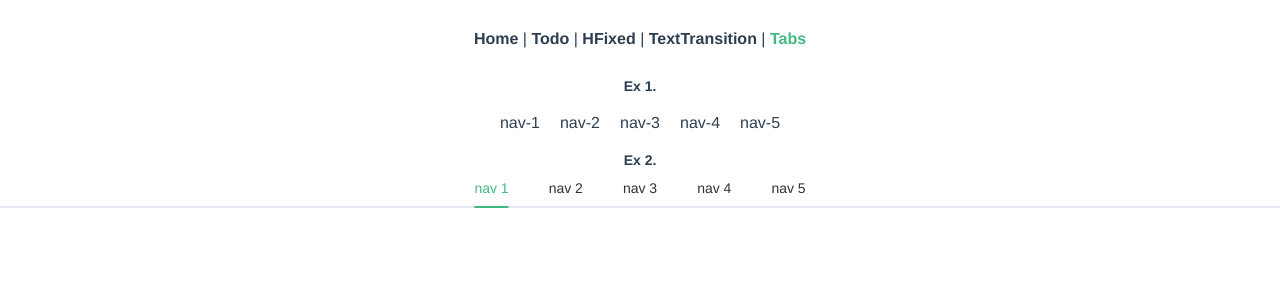
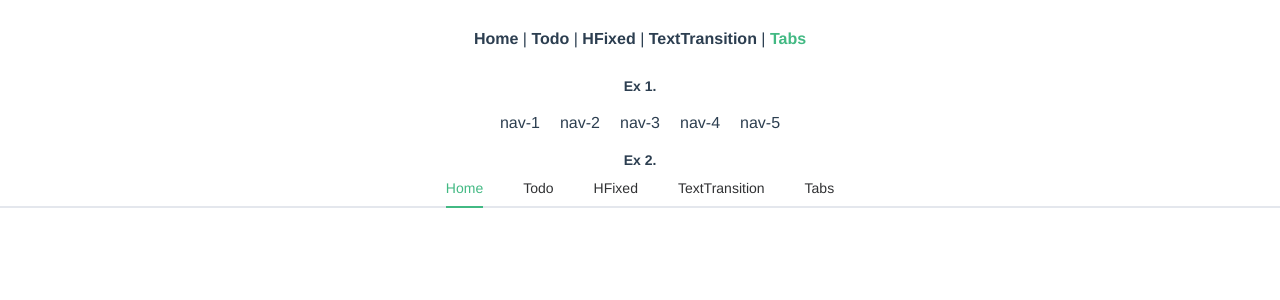
Before and after one commit to Sanm-ZH/vue3-ts-vite, a Vue app: page /tabs in a window 1280 px wide. Shown: the top 300 px of the page. Built offline with nearby package versions, Linux system fonts and the light colour scheme.

Commit message:
update tab支持插槽

```diff
--- a/src/views/TabsC.vue
+++ b/src/views/TabsC.vue
@@ -14,17 +14,25 @@
   </div>
   <div class="tabs-cont">
     <label>Ex 2.</label>
-    <my-tabs></my-tabs>
+    <my-tabs>
+      <my-tab-pane label="Home">Home</my-tab-pane>
+      <my-tab-pane label="Todo">Todo</my-tab-pane>
+      <my-tab-pane label="HFixed">HFixed</my-tab-pane>
+      <my-tab-pane label="TextTransition">TextTransition</my-tab-pane>
+      <my-tab-pane label="Tabs">Tabs</my-tab-pane>
+    </my-tabs>
   </div>
 </template>
 
 <script lang="ts">
 import { defineComponent, ref } from 'vue'
 import MyTabs from './tabs/MyTabs.vue'
+import MyTabPane from './tabs/MyTabPane.vue'
 export default defineComponent({
   name: 'TabsC',
   components: {
-    MyTabs
+    MyTabs,
+    MyTabPane
   },
   setup() {
     const ex1List = [1, 2, 3, 4, 5]
--- /dev/null
+++ b/src/views/tabs/MyTabPane.vue
@@ -0,0 +1,50 @@
+<template>
+  <div
+    class="tabs-item"
+    :label="label"
+  >
+    <slot></slot>
+  </div>
+</template>
+
+<script lang="ts">
+import { defineComponent } from 'vue'
+export default defineComponent({
+  name: 'MyTabPane',
+  props: {
+    label: String
+  }
+})
+</script>
+
+<style scoped lang="scss">
+.tabs-item {
+  padding: 0 20px;
+  height: 40px;
+  box-sizing: border-box;
+  line-height: 40px;
+  display: inline-block;
+  list-style: none;
+  font-size: 14px;
+  font-weight: 500;
+  color: #303133;
+  position: relative;
+
+  &:hover {
+    cursor: pointer;
+    color: #42b983;
+  }
+
+  &:nth-child(2) {
+    padding-left: 0;
+  }
+
+  &:last-child {
+    padding-right: 0;
+  }
+}
+
+.is-active {
+  color: #42b983 !important;
+}
+</style>
--- a/src/views/tabs/MyTabs.vue
+++ b/src/views/tabs/MyTabs.vue
@@ -10,11 +10,7 @@
             class="tabs-active-bar"
             ref="tabsActiveBarRef"
           ></div>
-          <div class="tabs-item item-frist">nav 1</div>
-          <div class="tabs-item">nav 2</div>
-          <div class="tabs-item">nav 3</div>
-          <div class="tabs-item">nav 4</div>
-          <div class="tabs-item item-last">nav 5</div>
+          <slot></slot>
         </div>
       </div>
     </div>
@@ -29,31 +25,36 @@ export default defineComponent({
   setup() {
     const tabsActiveBarRef = ref(null)
     onMounted(() => {
-      const _dom = document.getElementsByClassName('tabs-item')
-      const tWidth = (_dom[0] as any).getBoundingClientRect().width as number
-      const aTLeft = (_dom[0] as any).getBoundingClientRect().left as number
-      _dom[0].classList.add('is-active');
-      (tabsActiveBarRef.value as any).style = `width: ${tWidth - 20}px;transform: translateX(${aTLeft}px);`
+      const _dom = document.querySelectorAll('.tabs-item')
+      let tWidth = 0
+      let aTLeft = 0
+      Array.from(_dom).forEach((node:any, index) => {
+        if (index === 0) {
+          tWidth = node.offsetWidth
+          aTLeft = node.offsetLeft
+          node.classList.add('is-active')
+        }
+        node.onclick = handleTabClick(node, index, Array.from(_dom))
+      })
+      if (tabsActiveBarRef.value) {
+        (tabsActiveBarRef.value as any).style = `width: ${tWidth - 20}px;transform: translateX(${aTLeft}px);`
+      }
     })
 
-    const handleTabClick = (el:PointerEvent) => {
-      const _domList = document.querySelectorAll('.tabs-item')
-      _domList.forEach((node:any) => {
-        node.classList.remove('is-active')
-      })
-      let defW = 40
-      let defL = 20
-      const isFirst = (el.target as any).classList.value.includes('item-frist')
-      const isLast = (el.target as any).classList.value.includes('item-last')
-
-      const tWidth = (el.target as any).offsetWidth as number
-      const aTLeft = (el.target as any).offsetLeft as number
-      (el.target as any).classList.add('is-active')
-      if (isFirst) defL = 0
-      if (isFirst || isLast) { defW = 20 }
-      (tabsActiveBarRef.value as any).style = `width: ${tWidth - defW}px;transform: translateX(${aTLeft + defL}px);`
-
-      return false
+    const handleTabClick = (el:any, index:number, _domList:Array<Element>) => {
+      return () => {
+        let defW = 40
+        let defL = 20
+        _domList.forEach((node:any) => {
+          node.classList.remove('is-active')
+        })
+        const tWidth = el.offsetWidth as number
+        const aTLeft = el.offsetLeft as number
+        el.classList.add('is-active')
+        if (index === 0) defL = 0
+        if (index === 0 || index === _domList.length - 1) { defW = 20 }
+        (tabsActiveBarRef.value as any).style = `width: ${tWidth - defW}px;transform: translateX(${aTLeft + defL}px);`
+      }
     }
 
     return {
@@ -90,31 +91,6 @@ export default defineComponent({
       transition: transform 0.3s cubic-bezier(0.645, 0.045, 0.355, 1);
       list-style: none;
     }
-    & > div:nth-child(2) {
-      padding-left: 0;
-    }
-
-    & > div:last-child {
-      padding-right: 0;
-    }
-
-    & > .tabs-item {
-      padding: 0 20px;
-      height: 40px;
-      box-sizing: border-box;
-      line-height: 40px;
-      display: inline-block;
-      list-style: none;
-      font-size: 14px;
-      font-weight: 500;
-      color: #303133;
-      position: relative;
-
-      &:hover {
-        cursor: pointer;
-        color: #42b983;
-      }
-    }
   }
 }
 
@@ -128,8 +104,4 @@ export default defineComponent({
   background-color: #e4e7ed;
   z-index: 1;
 }
-
-.is-active {
-  color: #42b983 !important;
-}
 </style>
```
